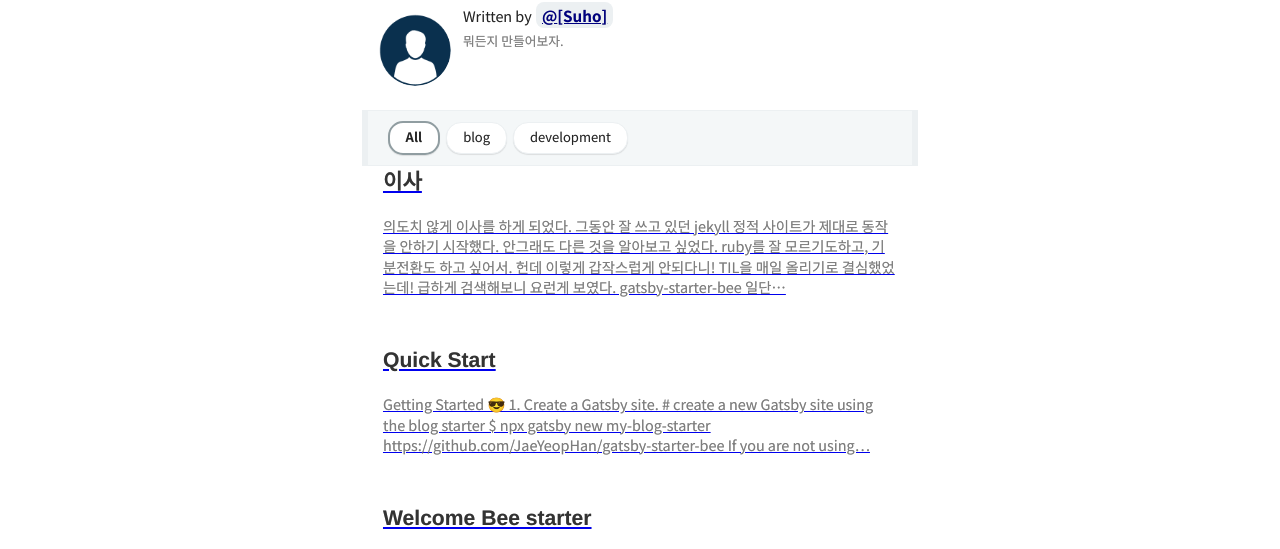
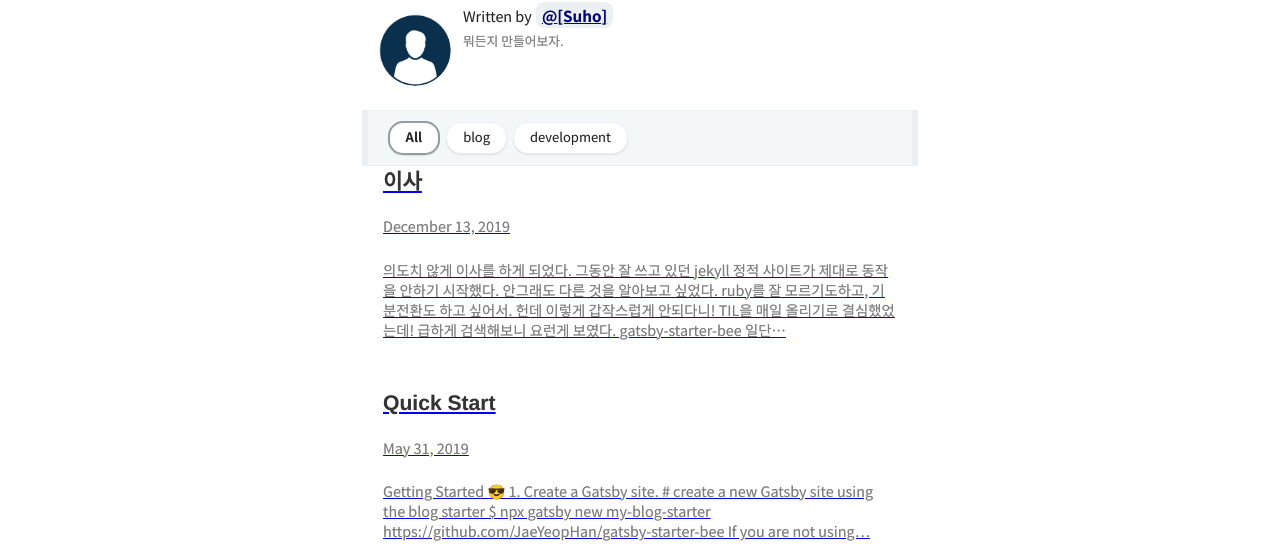
Before and after one commit to angelxtry/blog-doitresives-com, a Gatsby site: page / in a window 1280 px wide. Shown: the part 195-744 px from the top of the page. Built offline with nearby package versions, Linux system fonts and the light colour scheme; Gatsby itself is replaced by a stand-in of ours; some packages are replaced by stand-ins of ours; what typography-theme-github would draw is missing.

Commit message:
post thumbnail에 작성일이 표시되도록 수정

```diff
--- a/src/components/thumbnail-item/index.jsx
+++ b/src/components/thumbnail-item/index.jsx
@@ -1,14 +1,17 @@
-import React from 'react'
-import { Link } from 'gatsby'
-import { TARGET_CLASS } from '../../utils/visible'
+import React from 'react';
+import { Link } from 'gatsby';
+import { TARGET_CLASS } from '../../utils/visible';
 
-import './index.scss'
+import './index.scss';
 
-export const ThumbnailItem = ({ node }) => (
+export const ThumbnailItem = ({ node }) => {
+  return (
     <Link className={`thumbnail ${TARGET_CLASS}`} to={node.fields.slug}>
       <div key={node.fields.slug}>
         <h3>{node.frontmatter.title || node.fields.slug}</h3>
+        <p>{node.frontmatter.date}</p>
         <p dangerouslySetInnerHTML={{ __html: node.excerpt }} />
       </div>
     </Link>
-)
+  );
+};
```
Lines whose indentation alone changed are shown as unchanged.
